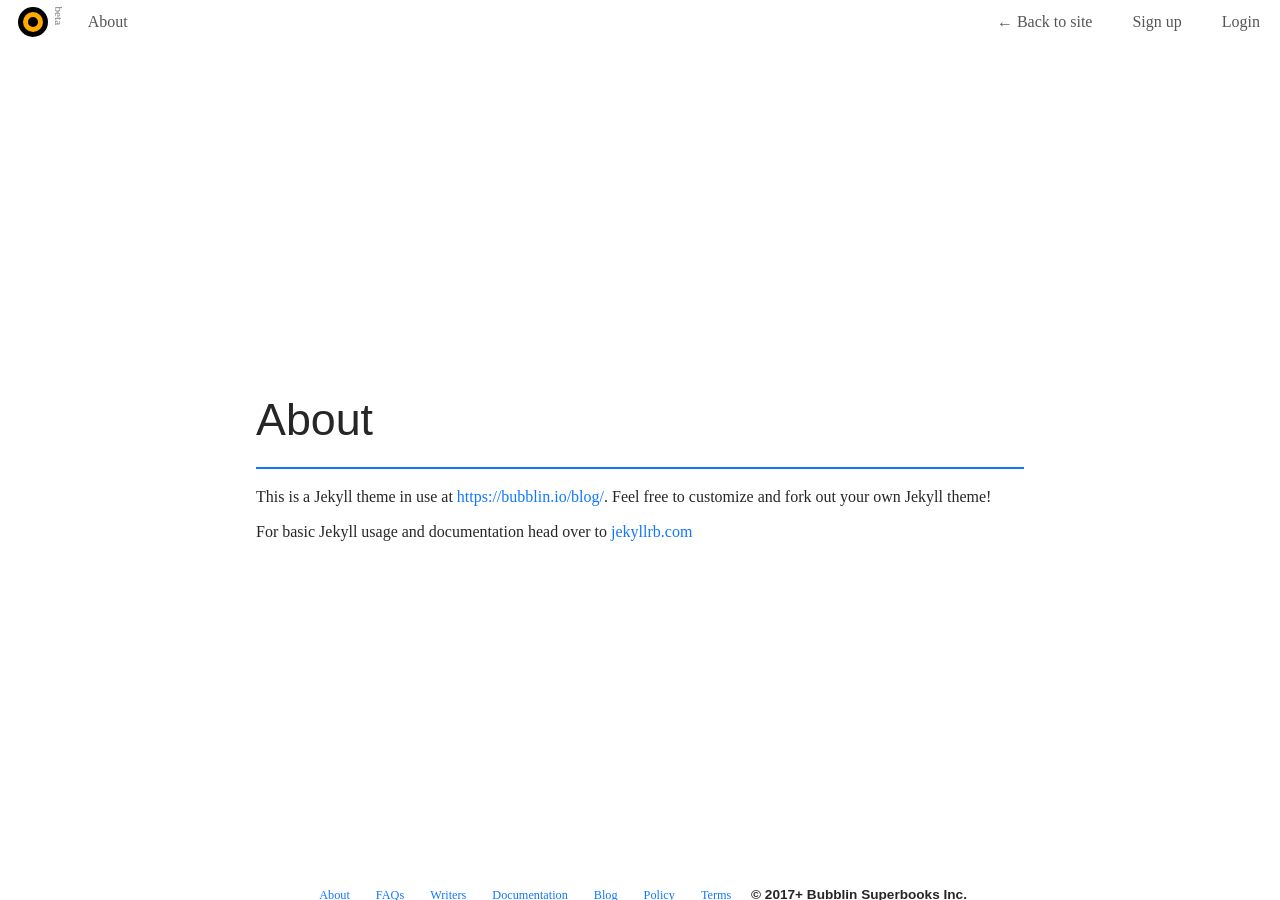
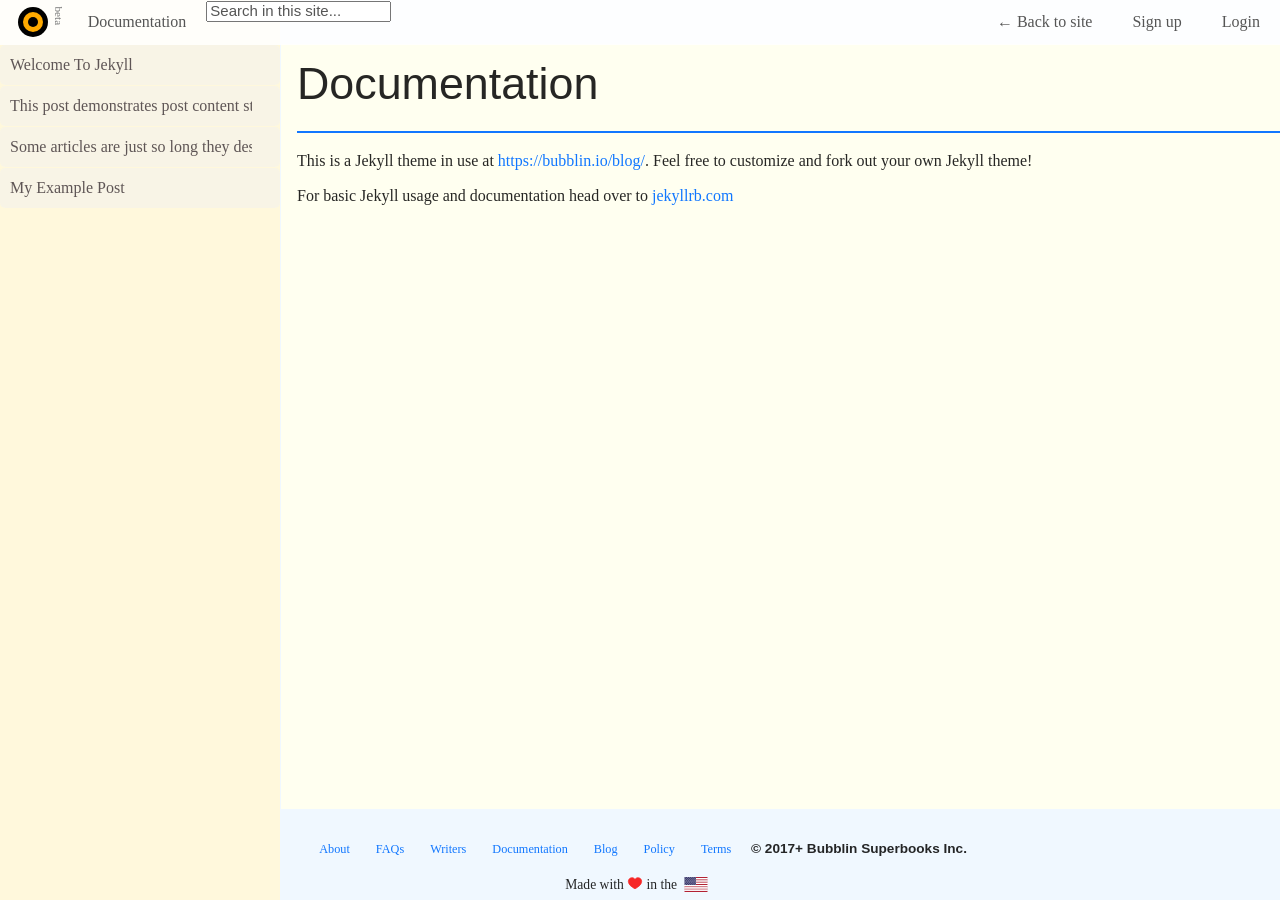
Before and after one commit to bookiza/doccoli-jekyll, a Jekyll site: the page built from documentation.md, in a window 1280 px wide and 900 px high. Built offline with Jekyll 4.4.1, drawn with Linux system fonts in a browser that asks for light colours.

Commit message:
Intermediate layout checkin.

```diff
--- a/_includes/header.html
+++ b/_includes/header.html
@@ -13,6 +13,8 @@
             {% endif %} {% endfor %}
 
         </ul>
+        <input type="text" class="algolia__input js-algolia__input" autocomplete="off" name="query" placeholder="Search in this site..." />
+
         <ul class="horizontal-list right navi-menu">
             <li>
                 <a href="https://bubblin.io"> ← Back to site </a>
--- /dev/null
+++ b/_includes/sidebar.html
@@ -0,0 +1,13 @@
+<aside class="sidebar left top fixed">
+
+    <ul class="toc">
+        {% for post in site.posts %}
+        <li>
+            <a href="{{ post.url | relative_url }}">{{ post.title | escape }}</a>
+        </li>
+        {% endfor %}
+    </ul>
+
+
+
+</aside>
--- a/_layouts/default.html
+++ b/_layouts/default.html
@@ -6,8 +6,9 @@
 <body>
 
     {% include header.html %}
+    {% include sidebar.html %}
 
-    <main class="container fold flex" aria-label="Content">
+    <main class="container fold pad" aria-label="Content">
         {{ content }}
     </main>
 
--- a/_sass/doccoli-jekyll.scss
+++ b/_sass/doccoli-jekyll.scss
@@ -1,5 +1,6 @@
 @import "scss/content";
 @import "scss/footer";
 @import "scss/header";
+@import "scss/sidebar";
 @import "scss/syntax-highlighting";
 @import "scss/reusable";
--- a/_sass/scss/_content.scss
+++ b/_sass/scss/_content.scss
@@ -1,3 +1,4 @@
 .wrapper {
     margin: 0 auto;
+    width: 90vw;
 }
--- a/_sass/scss/_reusable.scss
+++ b/_sass/scss/_reusable.scss
@@ -24,6 +24,7 @@ html {
 
 body {
     color: rgba(0, 0, 0, 0.85);
+    background: aliceblue;
     margin: 0;
     font-family: 'EB Garamond', serif;
     font-smooth: always;
@@ -237,7 +238,10 @@ th {
 /* Element Positioning */
 
 .container {
-    margin-top: 90px;
+    margin: 44px 0 0 0;
+    width: calc(100vw - 280px);
+    background: ivory;
+    margin-left: 281px;
 }
 
 .left {
@@ -457,9 +461,7 @@ ul.horizontal-list li {
             margin: 0 auto;
             text-align: center;
         }
-        .wrapper {
-            width: 90vw;
-        }
+
     }
 }
 
@@ -488,9 +490,6 @@ ul.horizontal-list li {
         }
         .align {
             margin: 0 0;
-        }
-        .wrapper {
-            width: 60vw;
         }
     }
 }
--- /dev/null
+++ b/_sass/scss/_sidebar.scss
@@ -0,0 +1,44 @@
+.sidebar {
+  width: 280px;
+  background: cornsilk;
+  height: 100vh;
+}
+
+ul.toc {
+    margin: 45px 0 0 0;
+    padding: 0;
+    li {
+        list-style: outside none none;
+        margin: 0;
+        height: 40px;
+        margin: 0 auto 1px;
+        background: rgba(241, 241, 241, 0.5);
+        border-radius: 5px;
+        &:hover {
+            background: hsla(200, 100%, 70%, .1);
+        }
+        a {
+            color: hsla(0, 5%, 35%, 1);
+            float: left;
+            width: 90%;
+            vertical-align: center;
+            clear: both;
+            text-decoration: none;
+            height: 40px;
+            padding: 0 0 0 10px;
+            display: -webkit-box;
+            display: flex !important;
+            align-items: center;
+            overflow: hidden;
+            text-overflow: ellipsis;
+            white-space: nowrap;
+            &:hover {
+                float: left;
+                clear: both;
+                text-decoration: none;
+                cursor: pointer;
+                text-shadow: none;
+            }
+        }
+    }
+}
--- a/about.md
+++ b/documentation.md
@@ -1,7 +1,7 @@
 ---
 layout: page
-title: About
-permalink: /about/
+title: Documentation
+permalink: /documentation
 ---
 
 This is a Jekyll theme in use at [https://bubblin.io/blog/](https://bubblin.io/blog/). Feel free to customize and fork out your own Jekyll theme!
```
